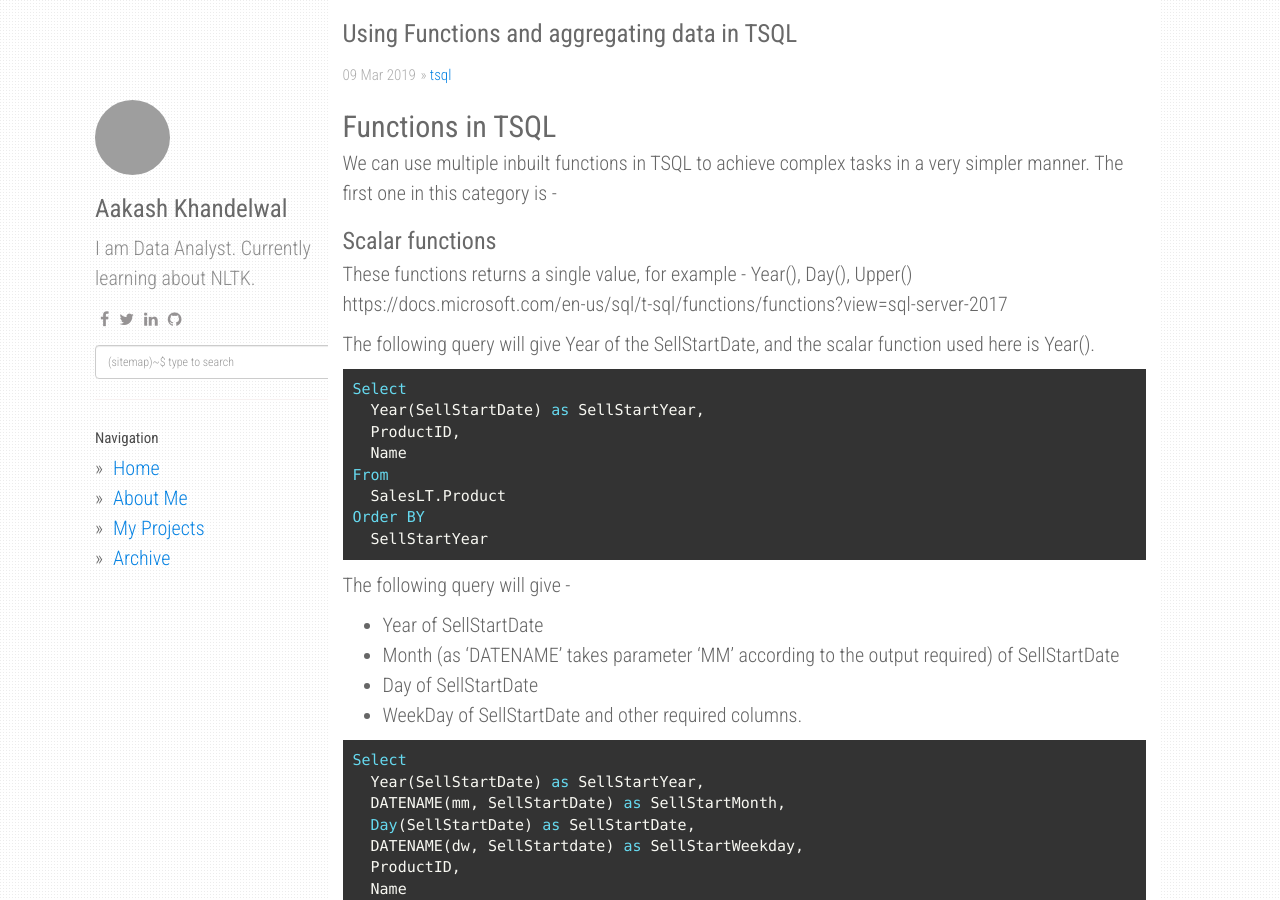
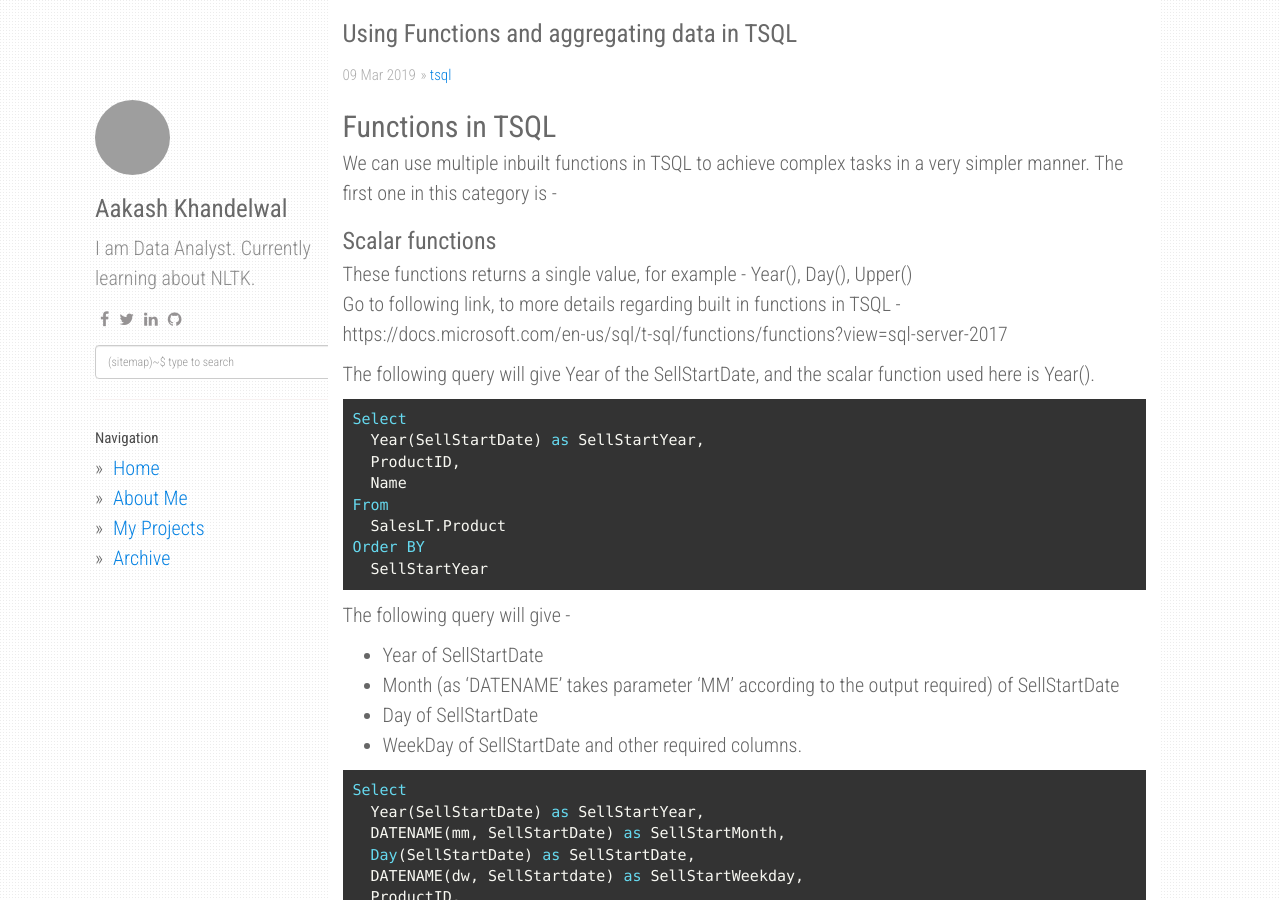
Before and after one commit to aakashkh/data-patterns, a Jekyll site: the page built from _posts/tsql/2019-3-09-Functions-And-Aggregations-In-TSQL.md, in a window 1280 px wide and 900 px high. Built offline with Jekyll 4.4.1, drawn with Linux system fonts in a browser that asks for light colours; nearby versions of some CDN libraries; comment, search, counter and statistics services are not loaded; some of the changed text lies outside the part shown; grey boxes are pictures that could not be loaded.

Commit message:
bundle install

````diff
--- a/_posts/tsql/2019-3-09-Functions-And-Aggregations-In-TSQL.md
+++ b/_posts/tsql/2019-3-09-Functions-And-Aggregations-In-TSQL.md
@@ -2,13 +2,14 @@
 layout : post
 title : Using Functions and aggregating data in TSQL
 categories: [tsql]
-tags: [tsql,  sql, data, sql server, database, AdventureWorks, Functions, Logical, window, grou by, groupby, aggregate]
+tags: [tsql,  sql, data, sql server, database, AdventureWorks, Functions, Logical, window, group by, groupby, aggregate, sum, rank, order]
 ---
 ## Functions in TSQL
 We can use multiple inbuilt functions in TSQL to achieve complex tasks in a very simpler manner. The first one in this category is -
 
 ### Scalar functions
 These functions returns a single value, for example - Year(), Day(), Upper()
+Go to following link, to more details regarding built in functions in TSQL -
 https://docs.microsoft.com/en-us/sql/t-sql/functions/functions?view=sql-server-2017
 
 The following query will give Year of the SellStartDate, and the scalar function used here is Year().
@@ -124,7 +125,7 @@
 ### Logical functions
 The are used to work on True, False situations.
 * IsNumeric - check whether value is numeric or not
-*
+
 ```sql
 --1 is TRUE, 0 is FALSE
 Select
````
Also changed, not shown: Gemfile.lock.
